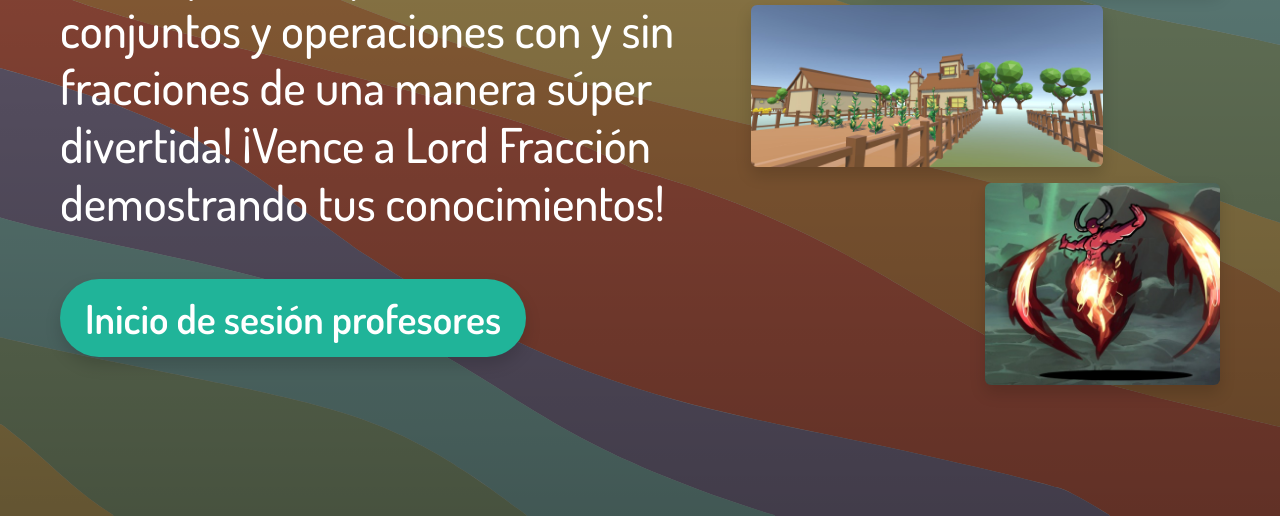
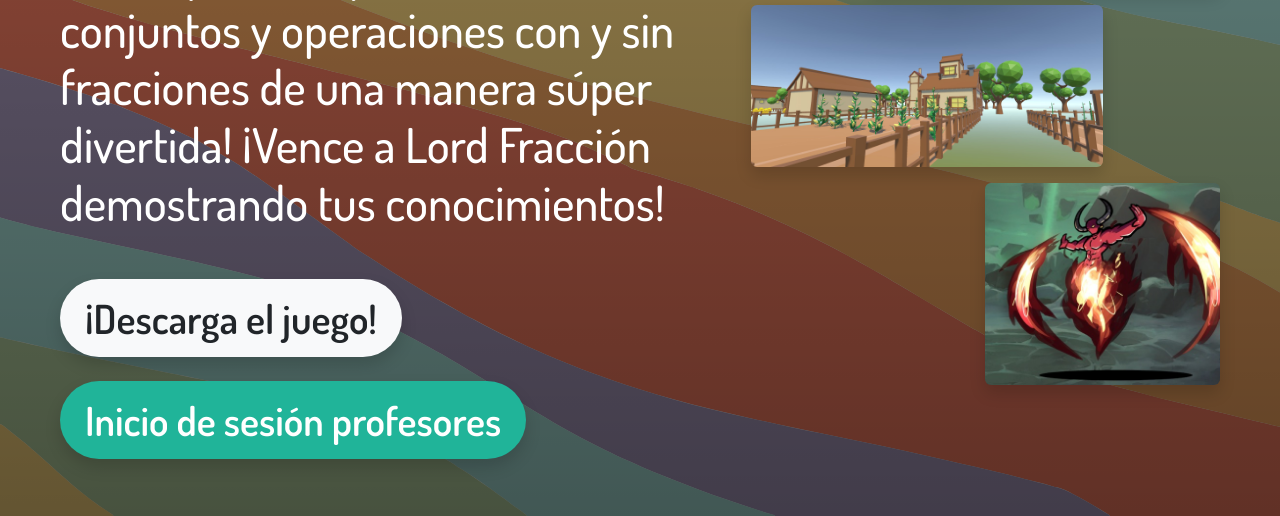
Before and after one commit to A01660987/Matemagicas, a Django app: page / in a window 1280 px wide. Shown: the part 284-800 px from the top of the page. Run offline with Django 4.2, Linux system fonts and the light colour scheme; some libraries are stand-ins or nearby versions.

Commit message:
Añadir botón de descarga

```diff
--- a/game/templates/inicio.html
+++ b/game/templates/inicio.html
@@ -24,6 +24,7 @@
         <h1 class="display-5 fw-medium text-white text-justify mb-5">
             ¡Bienvenidas y bienvenidos al mundo de matemágicas! Un lugar donde podrán aprender sobre conjuntos y operaciones con y sin fracciones de una manera súper divertida! ¡Vence a Lord Fracción demostrando tus conocimientos!
         </h1>
+        <a target="_blank" href="https://drive.google.com/file/d/1kJGm7033VChQdvfOn7KD_4JE_9RWIUds" type="button" width="60" class="fw-semibold btn fs-1 px-4 py-2 mb-4 bg-light rounded-pill shadow">¡Descarga el juego!</a>
         <a href="/login" type="button" width="60" class="fw-semibold btn fs-1 px-4 py-2 text-white bg-purple rounded-pill shadow">Inicio de sesión profesores</a>
     </div>
     <div class="col">
```
